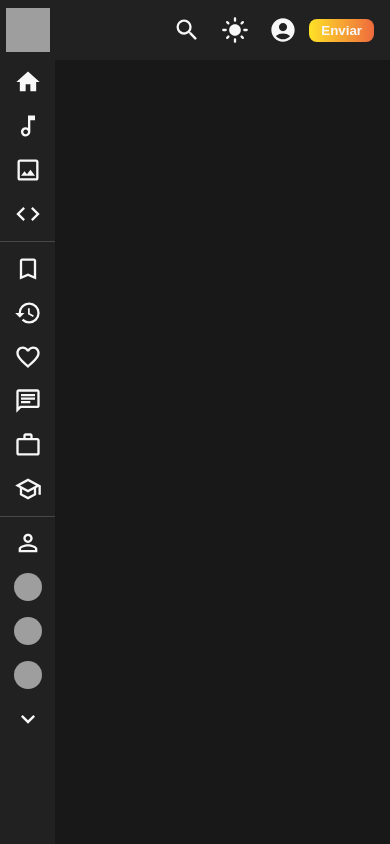
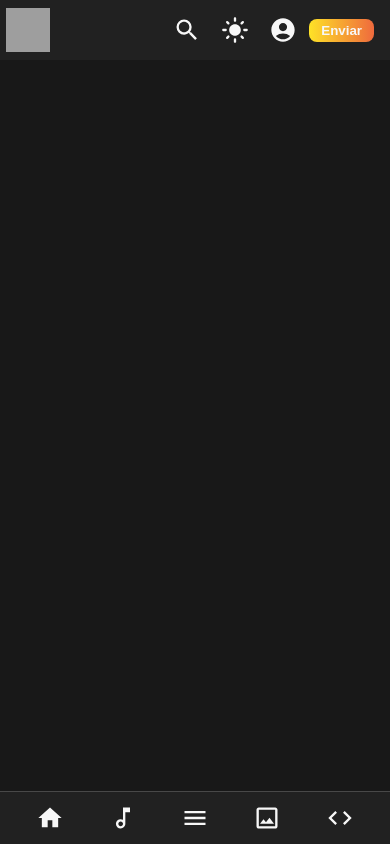
Before and after one commit to BeeSocy/beesocy, a React (Vite) app in the folder front/: page / in a window 390 px wide. Built offline with nearby package versions, Linux system fonts and the light colour scheme; grey boxes are pictures that could not be loaded.

Commit message:
Add mobile menu on global layout

```diff
--- a/front/src/layouts/GlobalLayout.tsx
+++ b/front/src/layouts/GlobalLayout.tsx
@@ -1,12 +1,15 @@
 import { Outlet } from 'react-router-dom';
 import { Header } from '../components/Header';
 import { Menu } from '../components/Menu';
+import { MobileMenu } from '../components/MobileMenu';
+import { useMobile } from '../hooks/useMobile';
 
 export function GlobalLayout() {
+  const { isMobile } = useMobile();
   return (
     <>
       <Header />
-      <Menu />
+      {isMobile ? <MobileMenu /> : <Menu />}
       <Outlet />
     </>
   );
```
